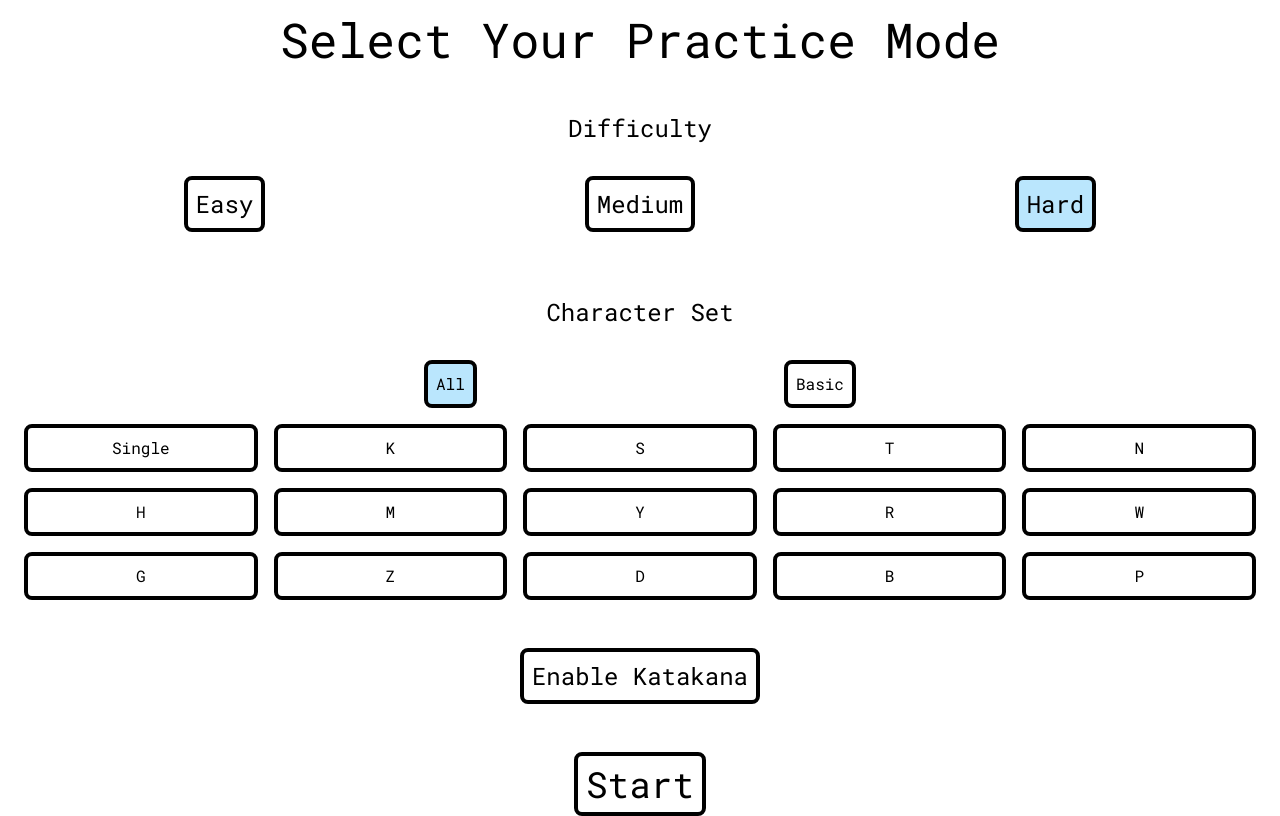
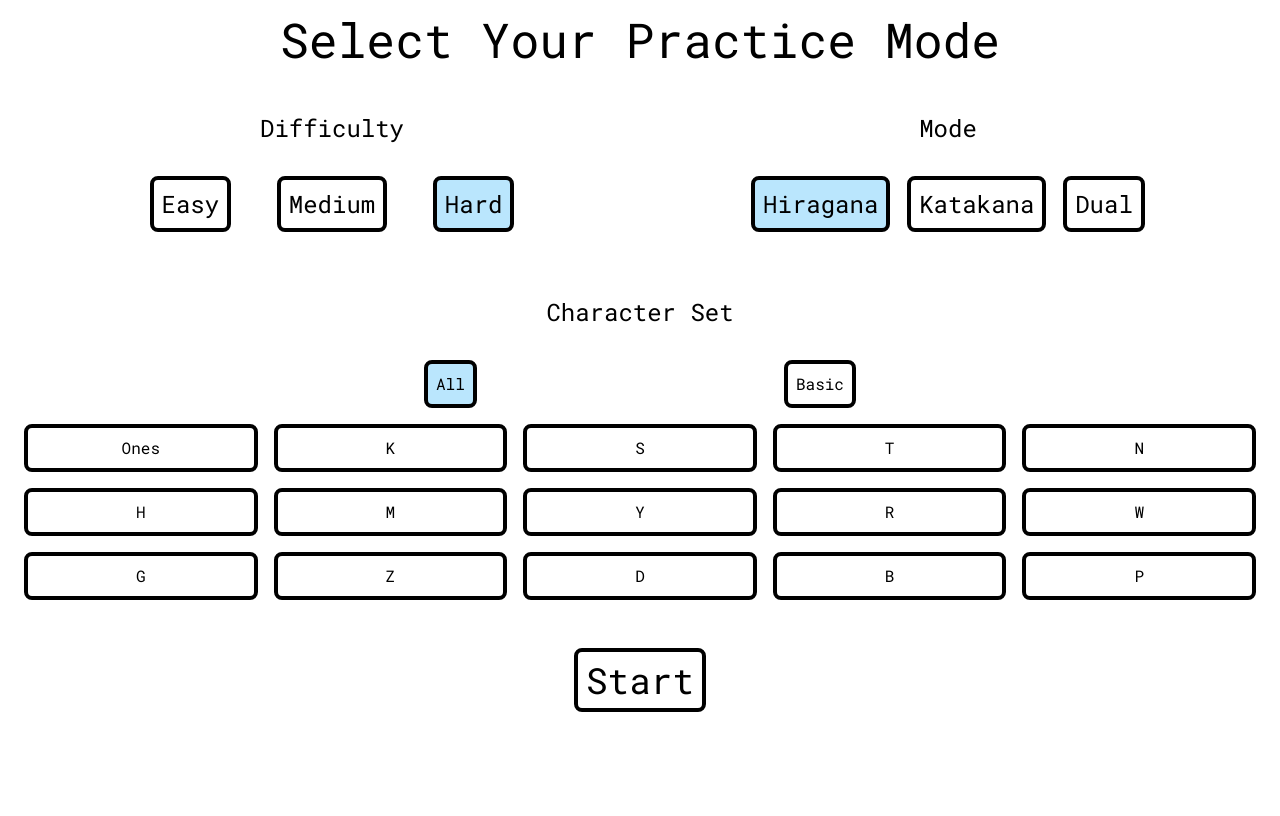
Before and after one commit to AD-Blue/hiragana-study, a Next.js app: page /mode-select in a window 1280 px wide. Built offline with nearby package versions, Linux system fonts and the light colour scheme.

Commit message:
added new modes

```diff
--- a/src/components/practice-module.tsx
+++ b/src/components/practice-module.tsx
@@ -3,17 +3,17 @@ import { FormEvent, useEffect, useState } from "react";
 import { fisherYatesShuffle } from "../lib/fisher-yates-shuffle";
 import { randomInt } from "../lib/random-int";
 import { Character } from "../models/character";
-import { Difficulty } from "../pages/mode-select";
+import { Difficulty, Mode } from "../pages/mode-select";
 import IncorrectGuessMessage from "./incorrect-guess-message";
 import PostGameDialog from "./post-game-dialog";
 
 interface PracticeModuleProps {
   charList: Character[];
   difficulty: Difficulty;
-  katakana: boolean
+  mode: Mode
 }
 
-const PracticeModule = ({ charList, difficulty, katakana }: PracticeModuleProps) => {
+const PracticeModule = ({ charList, difficulty, mode }: PracticeModuleProps) => {
   const [counter, setCounter] = useState(0);
   const [score, setScore] = useState(0);
   const [answer, setAnswer] = useState("");
@@ -86,10 +86,10 @@ const PracticeModule = ({ charList, difficulty, katakana }: PracticeModuleProps)
   return (
     <div className="mt-8">
       <div className='flex flex-row justify-center'>
-        <p className="text-9xl text-center font-kosugiMaru">
+        {(mode === Mode.HIRAGANA || mode === Mode.DUAL) && <p className="text-9xl text-center font-kosugiMaru">
           {charList[counter].hiragana}
-        </p>
-        {katakana && <p className="text-9xl text-center border-l border-black font-kosugiMaru">
+        </p>}
+        {(mode === Mode.KATAKANA || mode === Mode.DUAL) && <p className="text-9xl text-center border-l border-black font-kosugiMaru">
           {charList[counter].katakana}
         </p>}
 
--- a/src/components/difficulty-button.tsx
+++ b/src/components/radio-button.tsx
@@ -1,19 +1,17 @@
 import classNames from "classnames";
 import { toSentenceCase } from "../lib/to-sentence-case";
 
-import { Difficulty } from "../pages/mode-select";
-
-interface DifficultyButtonProps {
-  currentDifficulty: Difficulty;
-  difficultyLevel: Difficulty;
+interface RadioButtonProps {
+  currentDifficulty: string;
+  difficultyLevel: string;
   onClick: () => void;
 }
 
-const DifficultyButton = ({
+const RadioButton = ({
   currentDifficulty,
   difficultyLevel,
   onClick,
-}: DifficultyButtonProps) => {
+}: RadioButtonProps) => {
   return (
     <button
       className={classNames(
@@ -27,4 +25,4 @@ const DifficultyButton = ({
   );
 };
 
-export default DifficultyButton;
+export { RadioButton };
--- a/src/pages/mode-select.tsx
+++ b/src/pages/mode-select.tsx
@@ -1,9 +1,9 @@
-import classNames from "classnames";
 import Link from "next/link";
 import { useState } from "react";
+
 import CharSelectButton from "../components/char-select-button";
 import CharSetButton, { CharSet } from "../components/char-set-button";
-import DifficultyButton from "../components/difficulty-button";
+import { RadioButton } from "../components/radio-button";
 
 export enum Difficulty {
   EASY = "EASY",
@@ -12,7 +12,7 @@ export enum Difficulty {
 }
 
 export enum Column {
-  SINGLE = "Single",
+  SINGLE = "Ones",
   K = "K",
   S = "S",
   T = "T",
@@ -29,10 +29,16 @@ export enum Column {
   P = "P",
 }
 
+export enum Mode {
+  HIRAGANA = "HIRAGANA",
+  KATAKANA = "KATAKANA",
+  DUAL = "DUAL"
+}
+
 const ModeSelect = () => {
   const [difficulty, setDifficulty] = useState<Difficulty>(Difficulty.HARD);
   const [columns, setColumns] = useState<string[]>(["All"]);
-  const [katakanaEnabled, setKatakanaEnabled] = useState<boolean>(false);
+  const [mode, setMode] = useState<Mode>(Mode.HIRAGANA)
 
   const handleCharClick = (char: string) => {
     if (columns.includes(char)) {
@@ -81,16 +87,34 @@ const ModeSelect = () => {
     <div className="pt-4 px-6 flex flex-col font-roboto">
       <h1 className="text-5xl text-center mb-4 ">Select Your Practice Mode</h1>
 
+      <div className='flex justify-around w-full flex-col md:flex-row'>
+        <div className="flex flex-col sm:w-1/3">
           <p className="text-2xl text-center mt-8">Difficulty</p>
-      <div className="flex justify-around w-full">
+          <div className="flex justify-around">
             {Object.values(Difficulty).map((difficultyLevel, index) => (
-          <DifficultyButton
+              <RadioButton
                 key={index}
                 currentDifficulty={difficulty}
                 difficultyLevel={difficultyLevel}
                 onClick={() => setDifficulty(difficultyLevel)}
               />
             ))}
+          </div>
+        </div>
+
+        <div className="flex flex-col sm:w-1/3">
+          <p className="text-2xl text-center mt-8">Mode</p>
+          <div className="flex justify-around w-full">
+            {Object.values(Mode).map((selectMode, index) => (
+              <RadioButton
+                key={index}
+                currentDifficulty={mode}
+                difficultyLevel={selectMode}
+                onClick={() => setMode(selectMode)}
+              />
+            ))}
+          </div>
+        </div>
       </div>
 
       <p className="text-2xl text-center mt-16">Character Set</p>
@@ -117,16 +141,12 @@ const ModeSelect = () => {
         ))}
       </div>
 
-      <button className={classNames("self-center text-2xl text-center mt-12 rounded-lg w-fit border-4 border-black p-2 hover:bg-slate-200", katakanaEnabled && 'bg-sky-200')} onClick={() => setKatakanaEnabled(!katakanaEnabled)}>
-        Enable Katakana
-      </button>
-
       <Link
         href={`/practice?difficulty=${encodeURIComponent(
           difficulty
         )}&columns=${encodeURIComponent(arrayToString(
           columns
-        ))}&katakana=${encodeURIComponent(katakanaEnabled)}`}
+        ))}&mode=${encodeURIComponent(mode)}`}
       >
         <button
           disabled={columns.length === 0}
--- a/src/pages/practice.tsx
+++ b/src/pages/practice.tsx
@@ -4,15 +4,15 @@ import Link from "next/link";
 import PracticeModule from "../components/practice-module";
 import { buildListFromParams } from "../lib/built-list-from-params";
 import { Character } from "../models/character";
-import { Difficulty } from "./mode-select";
+import { Difficulty, Mode } from "./mode-select";
 
 interface PracticeProps {
   charList: Character[];
   difficulty: Difficulty;
-  katakana: boolean
+  mode: Mode
 }
 
-const Practice = ({ charList, difficulty, katakana }: PracticeProps) => {
+const Practice = ({ charList, difficulty, mode }: PracticeProps) => {
   return (
     <div className="pt-4 px-6 font-roboto">
       <h1 className="text-5xl text-center mb-4">Practice</h1>
@@ -20,7 +20,7 @@ const Practice = ({ charList, difficulty, katakana }: PracticeProps) => {
         Type the pronunciation of the hiragana character that appears on screen
       </p>
 
-      <PracticeModule charList={charList} difficulty={difficulty} katakana={katakana} />
+      <PracticeModule charList={charList} difficulty={difficulty} mode={mode} />
 
       <div className="text-md text-center mt-28 text-gray-700">
         <p className="mb-4">Refresh to restart</p>
@@ -38,7 +38,7 @@ const Practice = ({ charList, difficulty, katakana }: PracticeProps) => {
 };
 
 const getServerSideProps = (context: NextPageContext) => {
-  const { difficulty, columns, katakana } = context.query;
+  const { difficulty, columns, mode } = context.query;
 
   if (!difficulty || !columns) {
     return {
@@ -57,7 +57,7 @@ const getServerSideProps = (context: NextPageContext) => {
     props: {
       charList,
       difficulty,
-      katakana
+      mode
     },
   };
 };
```
Lines whose indentation alone changed are shown as unchanged.
